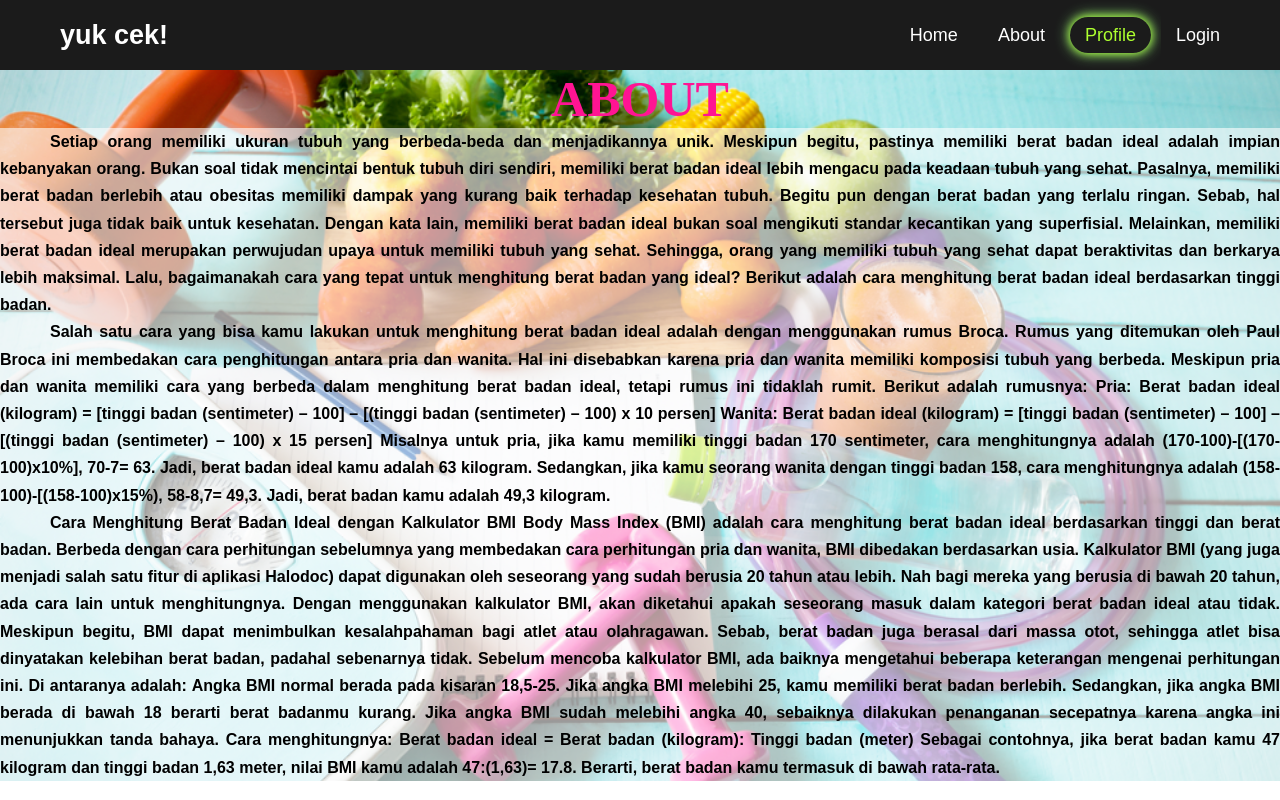
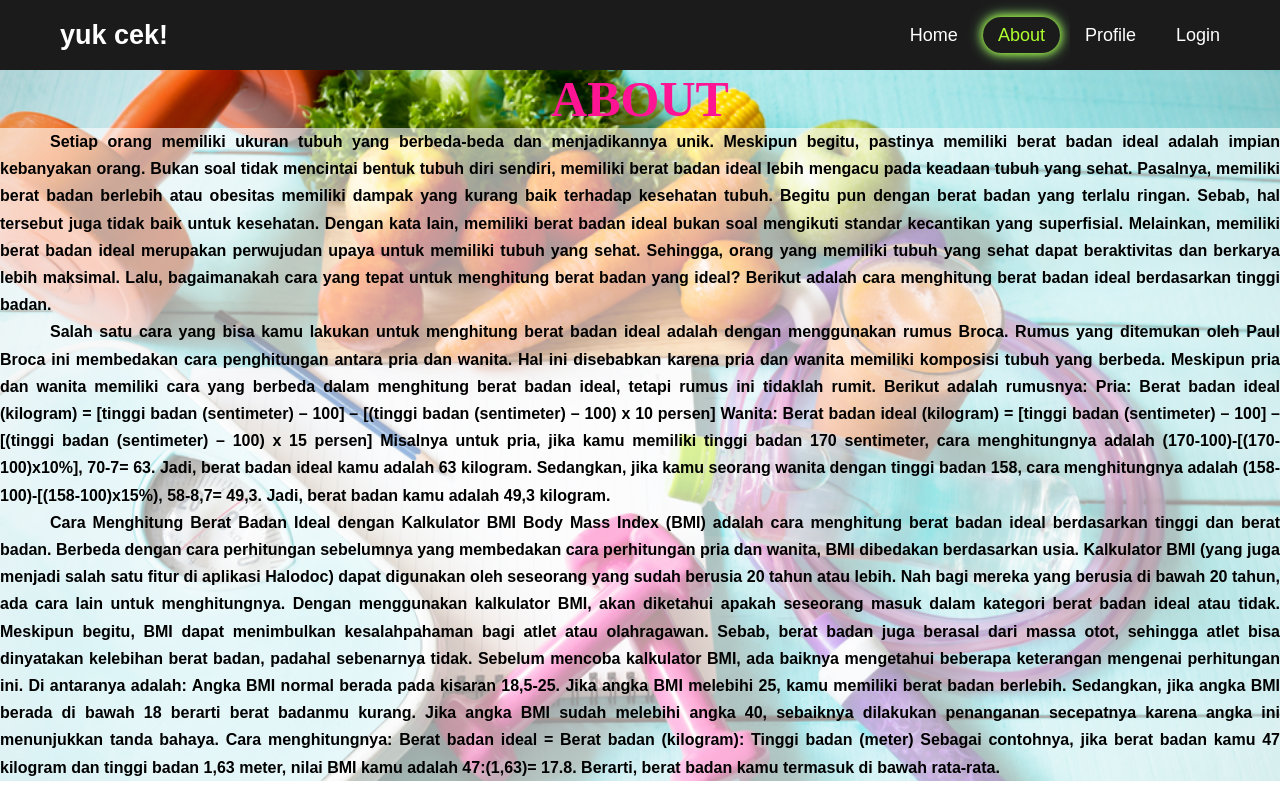
Before and after one commit to HambaliFitrianto/Kalkulator-BMI, a plain HTML site: page about.html in a window 1280 px wide. Drawn offline with Linux system fonts and the light colour scheme.

Commit message:
edite navbar active

```diff
--- a/about.html
+++ b/about.html
@@ -16,8 +16,8 @@
             <input type="checkbox" id="btn1" class="klik">
             <ul>
               <li><a href="index.html">Home</a></li>
-              <li><a href="about.html">About</a></li>
-              <li><a href="profile.html" class="active">Profile</a></li>
+              <li><a href="about.html" class="active">About</a></li>
+              <li><a href="profile.html">Profile</a></li>
               <li><a href="login.html">Login</a></li>
           </ul>
       </nav>
```
